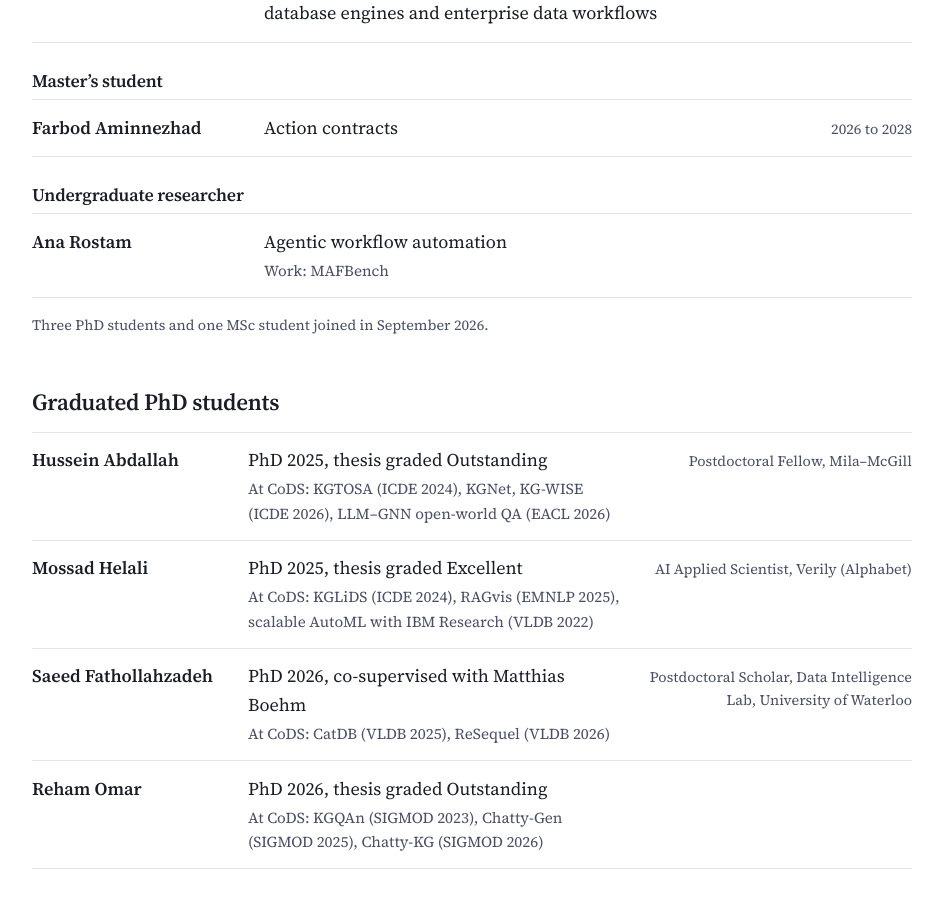
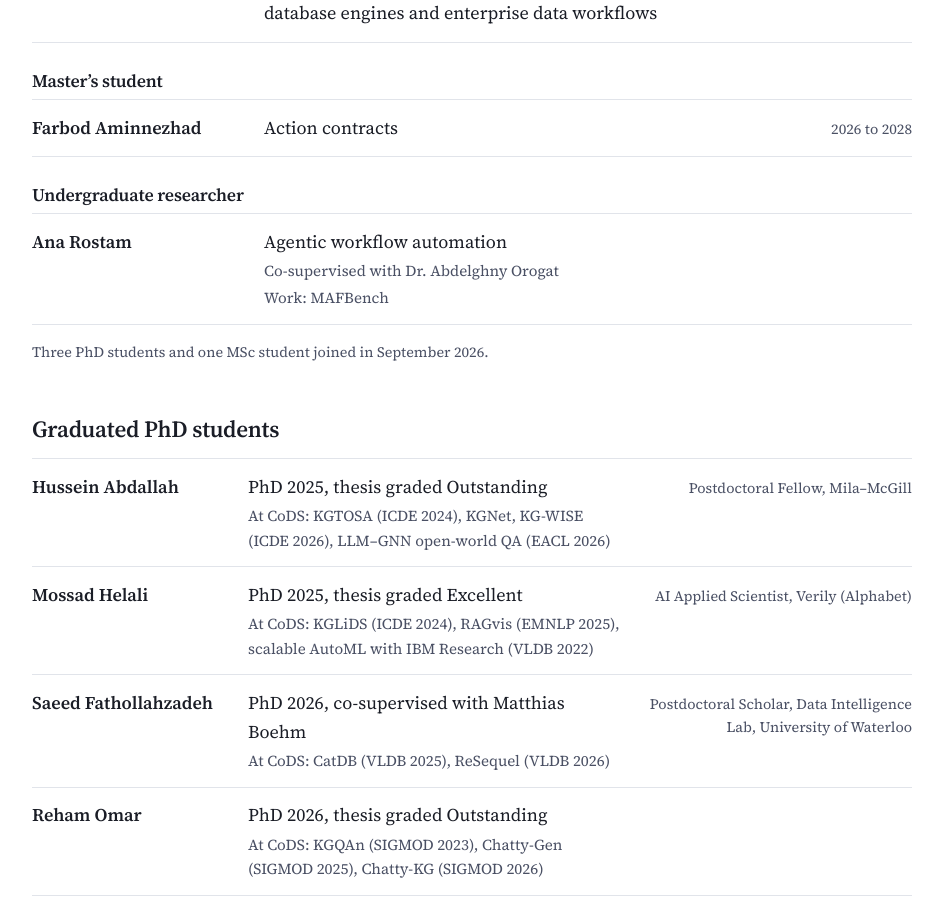
Before and after one commit to mansoure/mansoure.github.io, a Jekyll site: the page built from team/index.md, in a window 1280 px wide and 900 px high, scrolled down 917 px. Shown: the whole window, without its empty margins (168-1111 px from the left). Built offline with Jekyll 4.4.1, drawn with Linux system fonts in a browser that asks for light colours.

Commit message:
Team page: Ana Rostam is co-supervised with Dr. Abdelghny Orogat
Co-Authored-By: Claude Opus 5.5 <noreply@anthropic.com>
Claude-Session: https://claude.ai/code/session_01RYy8jtiw3e4scmvjkk2e4y

```diff
--- a/_data/team.yml
+++ b/_data/team.yml
@@ -19,7 +19,7 @@ msc:
   - { name: Farbod Aminnezhad, role: MSc, topic: "Action contracts", until: "2026 to 2028", work: "" }
 
 undergrad:
-  - { name: Ana Rostam, role: Undergraduate, topic: "Agentic workflow automation", until: "", work: "MAFBench" }
+  - { name: Ana Rostam, role: Undergraduate, topic: "Agentic workflow automation (co-supervised with Dr. Abdelghny Orogat)", until: "", work: "MAFBench" }
 
 # Graduated. `where` = current position per the CV. Leave blank rather than guess.
 phd_alumni:
```
